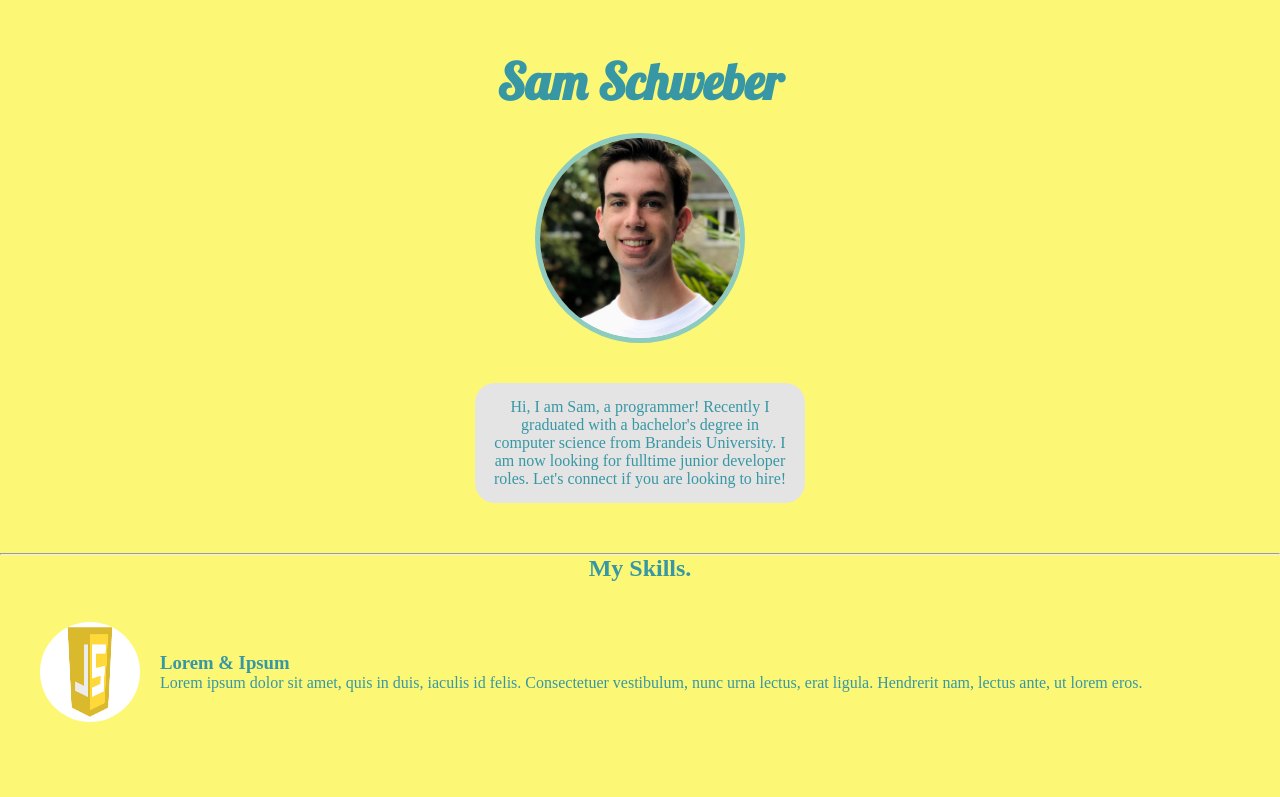
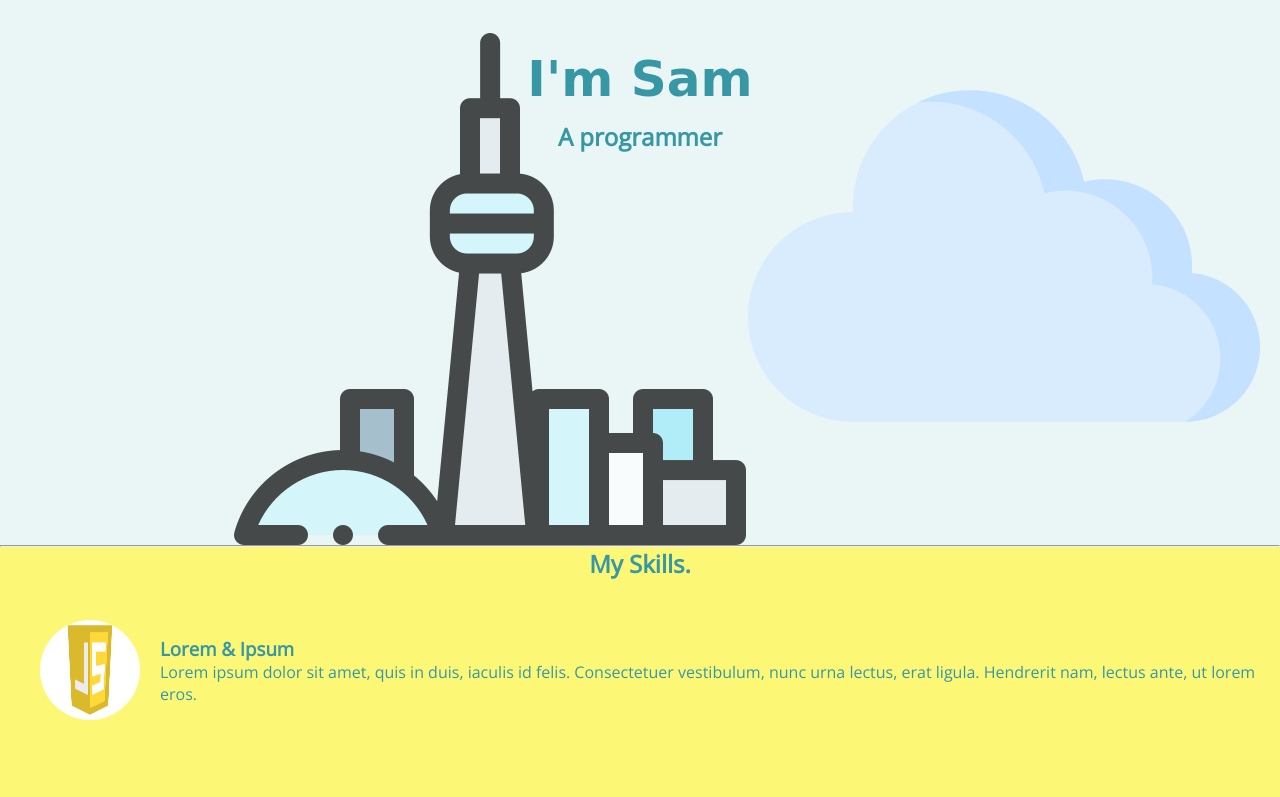
Before and after one commit to sjschweber/personal-site, a plain HTML site: page index.html in a window 1280 px wide. Shown: the top 797 px of the page. Drawn offline with nearby package versions, Linux system fonts and the light colour scheme.

Commit message:
Updates images and their positioning

```diff
--- a/css/index.css
+++ b/css/index.css
@@ -7,6 +7,7 @@ body{
   display: flex;
   flex-direction: column;
   background-color: #fcf876;
+  font-family: 'Open Sans'
 
 }
 
@@ -15,9 +16,11 @@ div{
   height: auto;
 }
 h1{
-  font-family: 'Lobster', cursive;
+  font-family: cursive;
   font-size: 50px;
   padding-top: 50px;
+  position: absolute;
+  z-index: 1;
 }
 
 
@@ -30,11 +33,17 @@ h1{
   border-radius: 20px;
 
 }
-
+.toronto{
+  position: relative;
+  right: 150px;
+  opacity: .7
+}
 .info{
+  background-color: #EAF6F6;
   display: flex;
   flex-direction: column;
   align-items: center;
+  height: auto;
 }
 .skills{
   display: flex;
@@ -63,7 +72,17 @@ h1{
   width: 100px;
   margin: 20px;
 }
+#cloud{
+  position: absolute;
+  top: 0px;
+  right: 20px;
+}
+#programmer{
+  position: relative;
+  top: 120px;
+  z-index: 1;
 
+}
 #profile{
   height: 200px;
   width: 200px;
--- a/index.html
+++ b/index.html
@@ -6,22 +6,14 @@
   <title>Sam Schweber - personal site</title>
   <link rel="stylesheet" href="./css/index.css">
   <link rel="icon" href="./assets/favicon.ico">
-<link href="https://fonts.googleapis.com/css2?family=Lobster&display=swap" rel="stylesheet">
-</head>
-
+  <link href="https://fonts.googleapis.com/css2?family=Open+Sans&family=Roboto:ital,wght@0,400;1,400;1,500&display=swap" rel="stylesheet">
 <body>
 
   <div class="info">
-    <h1>Sam Schweber</h1>
-    <img id="profile" class="logo" src="./assets/profile2.jpeg" />
-    <div class="about">
-
-        Hi, I am Sam, a programmer! Recently
-        I graduated with a bachelor's degree in computer science from
-        Brandeis University. I am now looking for fulltime junior developer roles.
-        Let's connect if you are looking to hire!
-
-    </div>
+    <h1>I'm Sam</h1>
+    <h2 id="programmer">A programmer</h2>
+    <img class="toronto" src='./assets/canada.png' />
+    <img id="cloud" src="./assets/ui.png" />
   </div>
 
 
```
Also changed, not shown: assets/canada.png (added), assets/profile.jpeg (added), assets/ui.png (added).
